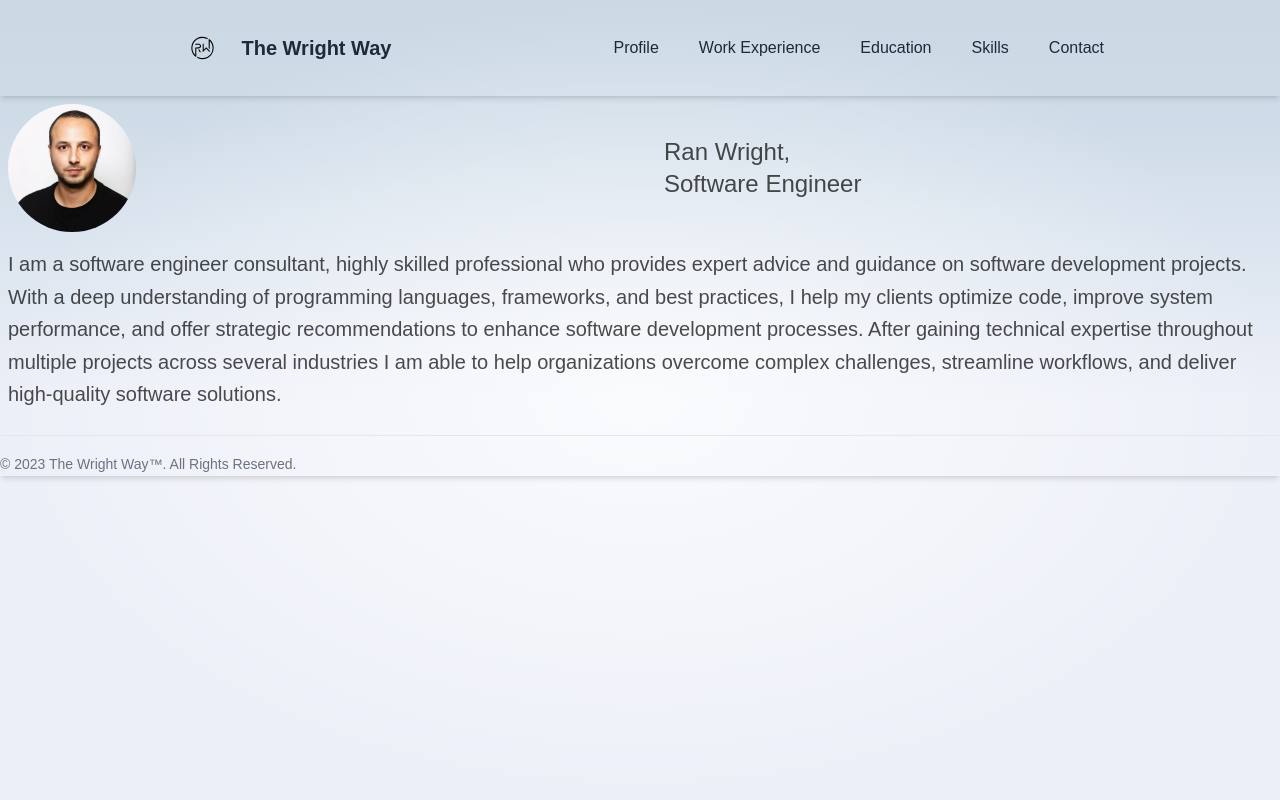
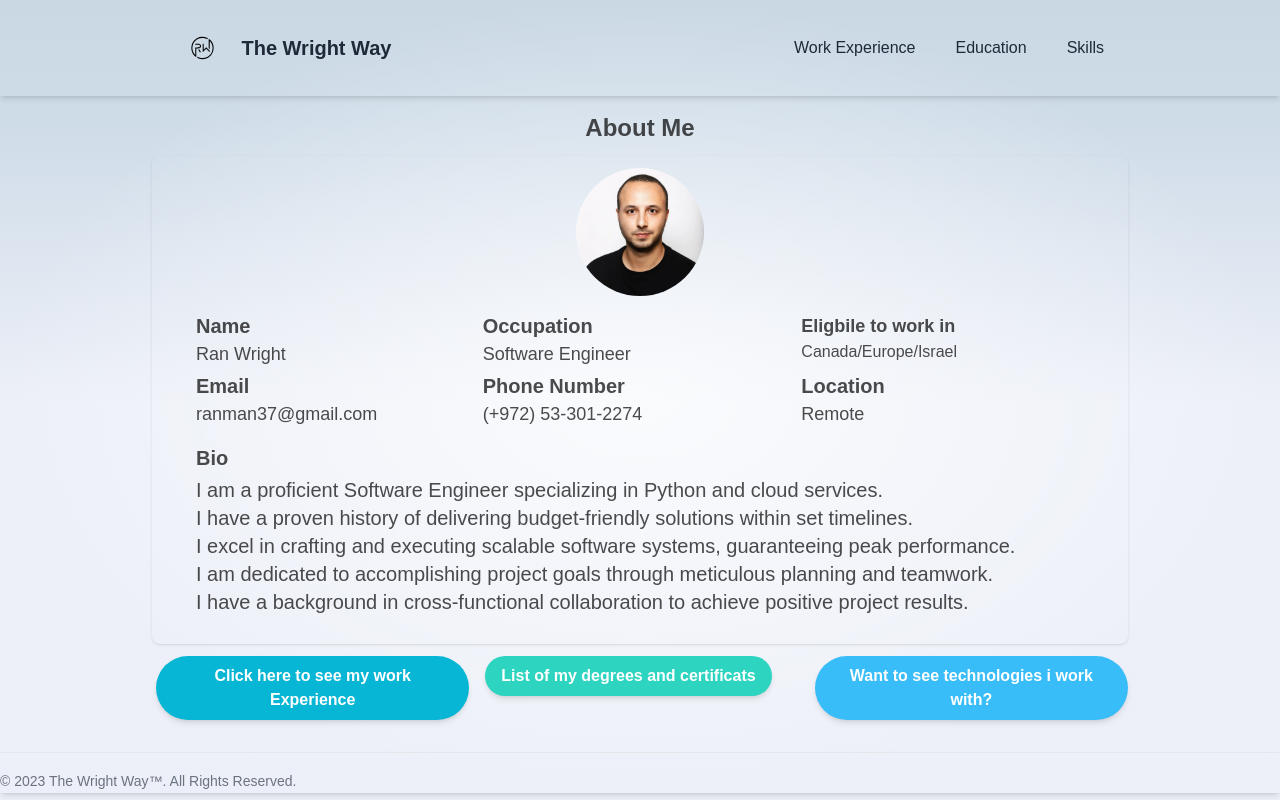
Before and after one commit to RyanWri/worksite, a SvelteKit app: page / in a window 1280 px wide. Built offline with nearby package versions, Linux system fonts and the light colour scheme; some icons are missing.

Commit message:
home page with clean navigation

```diff
--- /dev/null
+++ b/src/lib/components/HomePageButtonsNav.svelte
@@ -0,0 +1,30 @@
+<script>
+  import { goto } from "$app/navigation";
+</script>
+
+<div class="grid grid-cols-1 md:grid-cols-3 lg:grid-cols-3 gap-3 mt-3">
+  <div>
+    <button
+      class="bg-cyan-500 text-white font-bold ml-1 py-2 px-4 rounded-full shadow-md"
+      on:click={() => goto("/experience")}
+    >
+      Click here to see my work Experience
+    </button>
+  </div>
+  <div>
+    <button
+      class="bg-teal-400 text-white font-bold ml-1 py-2 px-4 rounded-full shadow-md"
+      on:click={() => goto("/education")}
+    >
+      List of my degrees and certificats
+    </button>
+  </div>
+  <div>
+    <button
+      class="bg-sky-400 text-white font-bold ml-1 py-2 px-4 rounded-full shadow-md"
+      on:click={() => goto("/skills")}
+    >
+      Want to see technologies i work with?
+    </button>
+  </div>
+</div>
--- a/src/lib/components/NextPrevButton.svelte
+++ b/src/lib/components/NextPrevButton.svelte
@@ -19,6 +19,7 @@
   }
 </script>
 
+{#if $page.url.pathname !== "/"}
   <div class="flex mt-3 md:hidden">
     <div class="flex w-1/2">
       <button class="w-full rounded shadow-md" on:click={previousPage}>
@@ -34,3 +35,4 @@
       </button>
     </div>
   </div>
+{/if}
--- /dev/null
+++ b/src/lib/data/profile_details.js
@@ -0,0 +1,15 @@
+export const profile_details = {
+  name: "Ran Wright",
+  occupation: "Software Engineer",
+  location: "Remote",
+  eligible_countries: ["Canada/", "Europe/", "Israel"],
+  email: "ranman37@gmail.com",
+  phone: "(+972) 53-301-2274",
+  bio: [
+    "I am a proficient Software Engineer specializing in Python and cloud services.",
+    "I have a proven history of delivering budget-friendly solutions within set timelines.",
+    "I excel in crafting and executing scalable software systems, guaranteeing peak performance.",
+    "I am dedicated to accomplishing project goals through meticulous planning and teamwork.",
+    "I have a background in cross-functional collaboration to achieve positive project results.",
+  ],
+};
--- a/src/lib/data/routes.js
+++ b/src/lib/data/routes.js
@@ -1,7 +1,6 @@
 export const data = {
   routes: {
-    "/": "/profile",
-    "/profile": "/experience",
+    "/": "/experience",
     "/experience": "/education",
     "/education": "/skills",
     "/skills": "/",
--- a/src/routes/+page.svelte
+++ b/src/routes/+page.svelte
@@ -1,5 +1,8 @@
 <script>
+  import { profile_details } from "$lib/data/profile_details";
   import { onMount } from "svelte";
+  import ProfileGrid from "$lib/components/ProfileGrid.svelte";
+  import HomePageButtonsNav from "../lib/components/HomePageButtonsNav.svelte";
   let animate = false;
 
   // Start the animation when the component mounts
@@ -8,34 +11,25 @@
   });
 </script>
 
-<div class="grid grid-cols-3 md:grid-rows-1 md:grid-cols-2 gap-2 p-2 mx-auto">
-  <div>
+<div class="container mx-auto py-4">
+  <h1 class="text-2xl font-bold mb-3">About Me</h1>
+  <div class="shadow rounded-lg p-3">
+    <div class="flex items-center justify-center mb-4">
       <img
         src="/images/me.webp"
         alt="Ryan Wright"
         class="w-32 h-32 rounded-full"
       />
     </div>
-  <div class="col-span-2">
-    <h4 class="font-header text-2xl pl-6 pt-8">
-      <span class:animate class="animated-text">
-        Ran Wright,<br /> Software Engineer
-      </span>
-    </h4>
-  </div>
-  <div class="col-span-3">
-    <p class="pt-2 text-xl leading-relaxed text-grey-20">
-      <span class:animate class="animated-paragraph">
-        I am a software engineer consultant, highly skilled professional who
-        provides expert advice and guidance on software development projects.
-        With a deep understanding of programming languages, frameworks, and best
-        practices, I help my clients optimize code, improve system performance,
-        and offer strategic recommendations to enhance software development
-        processes. After gaining technical expertise throughout multiple
-        projects across several industries I am able to help organizations
-        overcome complex challenges, streamline workflows, and deliver
-        high-quality software solutions.
-      </span>
+    <ProfileGrid {profile_details} />
+    <div class="mb-4 md:ml-8">
+      <h2 class="text-xl font-semibold">Bio</h2>
+      <p class="mt-1 text-lg md:text-xl">
+        {#each profile_details.bio as bullet}
+          <span class:animate class="animated-paragraph">{bullet} <br /> </span>
+        {/each}
       </p>
     </div>
   </div>
+  <HomePageButtonsNav />
+</div>
--- a/src/routes/Header.svelte
+++ b/src/routes/Header.svelte
@@ -62,7 +62,6 @@
           class="flex-col mt-8 space-y-4 md:flex md:space-y-0 md:flex-row md:items-center md:space-x-10 md:mt-0
         {showMenu ? 'flex' : 'hidden'}"
         >
-          <a class="text-gray-800 dark:text-white" href="/profile">Profile</a>
           <a class="text-gray-800 dark:text-white" href="/experience"
             >Work Experience</a
           >
@@ -70,7 +69,6 @@
             >Education</a
           >
           <a class="text-gray-800 dark:text-white" href="/skills">Skills</a>
-          <a class="text-gray-800 dark:text-white" href="/contact">Contact</a>
         </div>
       </nav>
     </div>
--- a/src/routes/contact/+page.svelte
+++ /dev/null
@@ -1,59 +0,0 @@
-<div class="flex flex-col items-center justify-center min-h-screen">
-  <div class="max-w-md px-6 py-8 bg-white shadow-md rounded-md">
-    <h2 class="text-2xl font-semibold text-gray-800">Contact Us</h2>
-    <p class="mt-2 text-gray-600">
-      Get in touch with us for any inquiries or feedback.
-    </p>
-    <form class="mt-4">
-      <div>
-        <label for="name" class="block text-gray-700">Name</label>
-        <input
-          type="text"
-          id="name"
-          name="name"
-          class="mt-1 block w-full rounded-md border-gray-300 shadow-sm focus:border-indigo-500 focus:ring-indigo-500"
-          required
-        />
-      </div>
-      <div class="mt-4">
-        <label for="email" class="block text-gray-700">Email</label>
-        <input
-          type="email"
-          id="email"
-          name="email"
-          class="mt-1 block w-full rounded-md border-gray-300 shadow-sm focus:border-indigo-500 focus:ring-indigo-500"
-          required
-        />
-      </div>
-      <div class="mt-4">
-        <label for="message" class="block text-gray-700">Message</label>
-        <textarea
-          id="message"
-          name="message"
-          rows="4"
-          class="mt-1 block w-full rounded-md border-gray-300 shadow-sm focus:border-indigo-500 focus:ring-indigo-500"
-          required
-        />
-      </div>
-      <div class="mt-6">
-        <button
-          type="submit"
-          class="px-4 py-2 bg-indigo-500 text-white rounded-md hover:bg-indigo-600"
-          >Send Message</button
-        >
-      </div>
-    </form>
-    <div class="mt-6">
-      <p class="text-gray-600">Connect with us:</p>
-      <div class="flex mt-2">
-        <a href="/" class="mr-2 text-gray-500 hover:text-indigo-500">
-          <svg class="w-6 h-6" fill="currentColor" viewBox="0 0 24 24">
-            <path
-              d="M12 2a10 10 0 0 0-3.16 19.49 1 1 0 0 0 .32.05 1 1 0 0 0 1-.69A7.46 7.46 0 0 1 12 17v2.38a2.61 2.61 0 0 0 1 .21 2.67 2.67 0 0 0 2.57-2v-2.5a2.63 2.63 0 0 0 2.6-2.6V9.61a2.63 2.63 0 0 0-2.6-2.6h-.65a9.35 9.35 0 0 0 .65-3.62A10 10 0 0 0 12 2zm0 2a8 8 0 1 1 0 16 8 8 0 0 1 0-16zm4.53 7h-1.44a.75.75 0 0 0 0 1.5h.72v1.47h-2.39a.75.75 0 0 0 0 1.5h2.39v1.47h-2.39a.75."
-            />
-          </svg></a
-        >
-      </div>
-    </div>
-  </div>
-</div>
--- a/src/routes/profile/+page.svelte
+++ /dev/null
@@ -1,34 +0,0 @@
-<script>
-  import { profile_details } from "./data";
-  import { onMount } from "svelte";
-  import ProfileGrid from "$lib/components/ProfileGrid.svelte";
-
-  let animate = false;
-
-  // Start the animation when the component mounts
-  onMount(() => {
-    animate = true;
-  });
-</script>
-
-<div class="container mx-auto py-4">
-  <h1 class="text-2xl font-bold mb-3">About Me</h1>
-  <div class="shadow rounded-lg p-3">
-    <div class="flex items-center justify-center mb-4">
-      <img
-        src="/images/me.webp"
-        alt="Ryan Wright"
-        class="w-32 h-32 rounded-full"
-      />
-    </div>
-    <ProfileGrid {profile_details} />
-    <div class="mb-4 md:ml-8">
-      <h2 class="text-xl font-semibold">Bio</h2>
-      <p class="text-lg">
-        <span class:animate class="animated-paragraph"
-          >{profile_details.bio}
-        </span>
-      </p>
-    </div>
-  </div>
-</div>
--- a/src/routes/profile/data.js
+++ /dev/null
@@ -1,17 +0,0 @@
-export const profile_details = {
-  name: "Ran Wright",
-  occupation: "Software Engineer",
-  location: "Remote",
-  eligible_countries: ["Canada/", "Europe/", "Israel"],
-  email: "email@email.com",
-  phone: "000-000-0000",
-  bio: `I am a software engineer consultant, highly skilled professional who
-  provides expert advice and guidance on software development projects.
-  With a deep understanding of programming languages, frameworks, and best
-  practices, I help my clients optimize code, improve system performance,
-  and offer strategic recommendations to enhance software development
-  processes. After gaining technical expertise throughout multiple
-  projects across several industries I am able to help organizations
-  overcome complex challenges, streamline workflows, and deliver
-  high-quality software solutions`,
-};
```
Lines whose indentation alone changed are shown as unchanged.
